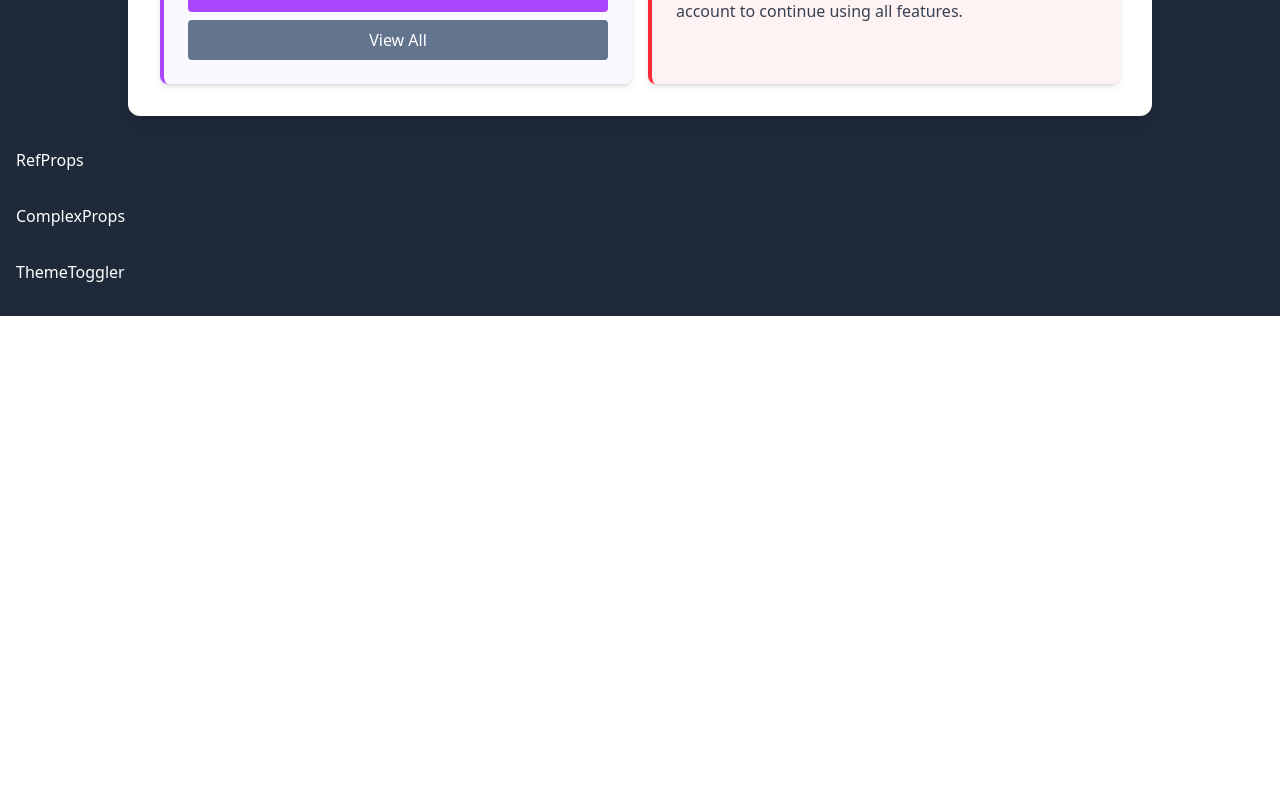
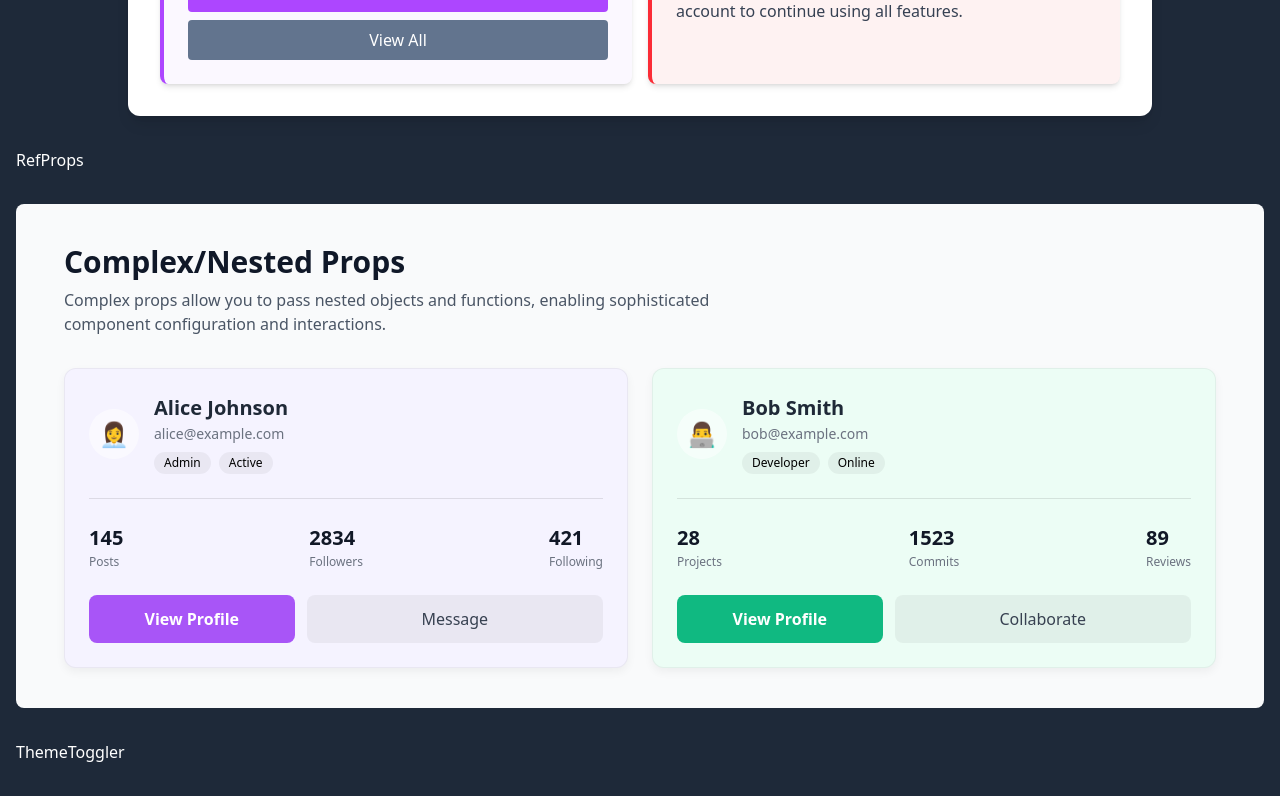
Before and after one commit to ayushshh/React, a React (Vite) app: page / in a window 1280 px wide. Shown: the part 1285-2081 px from the top of the page. Before the commit the page ends 1601 px from the top, so only its background shows below. Built offline with nearby package versions, Linux system fonts and the light colour scheme.

Commit message:
commiting complexProps

```diff
--- a/src/App.jsx
+++ b/src/App.jsx
@@ -1,4 +1,3 @@
-import './App.css'
 import BasicProps from './components/BasicProps.jsx'
 import ChildrenProps from './components/ChildrenProps.jsx'
 import ComplexProps from './components/ComplexProps.jsx'
--- a/src/components/ChildrenProps.jsx
+++ b/src/components/ChildrenProps.jsx
@@ -7,7 +7,7 @@ function Card({ children, title, color = 'blue' }) {
   };
 
   return (
-    <div className={`border-l-4 ${colorClasses[color]} p-6 rounded-lg shadow-md flex-1 min-w-[250px]`}>
+    <div className={`border-l-4 ${colorClasses[color]} p-6 rounded-lg shadow-md flex-1 min-w-62.5`}>
       {title && <h3 className="text-xl font-bold mb-3 text-gray-800">{title}</h3>}
       <div className="text-gray-700">{children}</div>
     </div>
--- a/src/components/ComplexProps.jsx
+++ b/src/components/ComplexProps.jsx
@@ -1,9 +1,123 @@
-import React from 'react'
+const UserProfileCard = ({ data }) => {
+  const { user, stats, theme } = data;
 
+  return (
+    <div style={{
+      backgroundColor: theme.bg,
+      borderRadius: '12px',
+      padding: '24px',
+      // This allows the card to grow and take up equal space
+      flex: '1 1 450px',
+      boxShadow: '0 4px 10px rgba(0,0,0,0.05)',
+      border: '1px solid rgba(0,0,0,0.05)',
+      display: 'flex',
+      flexDirection: 'column'
+    }}>
+      {/* Header Section */}
+      <div style={{ display: 'flex', alignItems: 'center', gap: '15px' }}>
+        <div style={{
+          fontSize: '24px',
+          background: 'rgba(255,255,255,0.5)',
+          borderRadius: '50%',
+          width: '50px',
+          height: '50px',
+          display: 'flex',
+          alignItems: 'center',
+          justifyContent: 'center'
+        }}>
+          {user.avatar}
+        </div>
+        <div>
+          <h3 style={{ margin: 0, fontSize: '1.25rem', fontWeight: 'bold', color: '#1f2937' }}>{user.name}</h3>
+          <p style={{ margin: 0, color: '#6b7280', fontSize: '14px' }}>{user.email}</p>
+          <div style={{ marginTop: '8px', display: 'flex', gap: '8px' }}>
+            <span style={{ background: 'rgba(0,0,0,0.05)', padding: '2px 10px', borderRadius: '20px', fontSize: '12px', fontWeight: '500' }}>{user.role}</span>
+            <span style={{ background: 'rgba(0,0,0,0.05)', padding: '2px 10px', borderRadius: '20px', fontSize: '12px', fontWeight: '500' }}>{user.status}</span>
+          </div>
+        </div>
+      </div>
+
+      <hr style={{ border: 'none', borderTop: '1px solid rgba(0,0,0,0.1)', margin: '24px 0' }} />
+
+      {/* Stats Section */}
+      <div style={{ display: 'flex', justifyContent: 'space-between', textAlign: 'left' }}>
+        <div>
+          <div style={{ fontSize: '20px', fontWeight: 'bold', color: '#111827' }}>{stats.posts || stats.projects}</div>
+          <div style={{ fontSize: '12px', color: '#6b7280' }}>{stats.posts ? 'Posts' : 'Projects'}</div>
+        </div>
+        <div>
+          <div style={{ fontSize: '20px', fontWeight: 'bold', color: '#111827' }}>{stats.followers || stats.commits}</div>
+          <div style={{ fontSize: '12px', color: '#6b7280' }}>{stats.followers ? 'Followers' : 'Commits'}</div>
+        </div>
+        <div>
+          <div style={{ fontSize: '20px', fontWeight: 'bold', color: '#111827' }}>{stats.following || stats.reviews}</div>
+          <div style={{ fontSize: '12px', color: '#6b7280' }}>{stats.following ? 'Following' : 'Reviews'}</div>
+        </div>
+      </div>
+
+      {/* Action Buttons */}
+      <div style={{ display: 'flex', gap: '12px', marginTop: '24px' }}>
+        <button style={{
+          flex: 2,
+          padding: '12px',
+          backgroundColor: theme.primary,
+          color: 'white',
+          border: 'none',
+          borderRadius: '8px',
+          fontWeight: 'bold',
+          cursor: 'pointer'
+        }}>
+          {theme.btnText}
+        </button>
+        <button style={{
+          flex: 3,
+          padding: '12px',
+          backgroundColor: 'rgba(0,0,0,0.05)',
+          border: 'none',
+          borderRadius: '8px',
+          fontWeight: '500',
+          color: '#374151',
+          cursor: 'pointer'
+        }}>
+          {theme.altBtn}
+        </button>
+      </div>
+    </div>
+  );
+};
 function ComplexProps() {
+  const userData = [
+    {
+      id: 1,
+      user: { name: "Alice Johnson", email: "alice@example.com", avatar: "👩‍💼", role: "Admin", status: "Active" },
+      stats: { posts: 145, followers: 2834, following: 421 },
+      theme: { primary: "#a855f7", bg: "#f5f3ff", btnText: "View Profile", altBtn: "Message" }
+    },
+    {
+      id: 2,
+      user: { name: "Bob Smith", email: "bob@example.com", avatar: "👨‍💻", role: "Developer", status: "Online" },
+      stats: { projects: 28, commits: 1523, reviews: 89 },
+      theme: { primary: "#10b981", bg: "#ecfdf5", btnText: "View Profile", altBtn: "Collaborate" }
+    }
+  ];
+
   return (
-    <div className='tex-xl text-white'>ComplexProps</div>
-  )
+    <div className='p-10 bg-gray-50 min-h-auto rounded-lg'>
+      <div className="max-w-6xl mx-auto">
+        <h1 className="text-gray-900 text-3xl font-bold">Complex/Nested Props</h1>
+        <p className="pt-2 pb-8 text-gray-600 max-w-2xl">
+          Complex props allow you to pass nested objects and functions, enabling sophisticated component configuration and interactions.
+        </p>
+
+        {/* FIX: flex container with gap and width control */}
+        <div className="flex flex-wrap gap-6">
+          {userData.map((item) => (
+            <UserProfileCard key={item.id} data={item} />
+          ))}
+        </div>
+      </div>
+    </div>
+  );
 }
 
 export default ComplexProps
```
Also changed, not shown: src/App.css (deleted).
